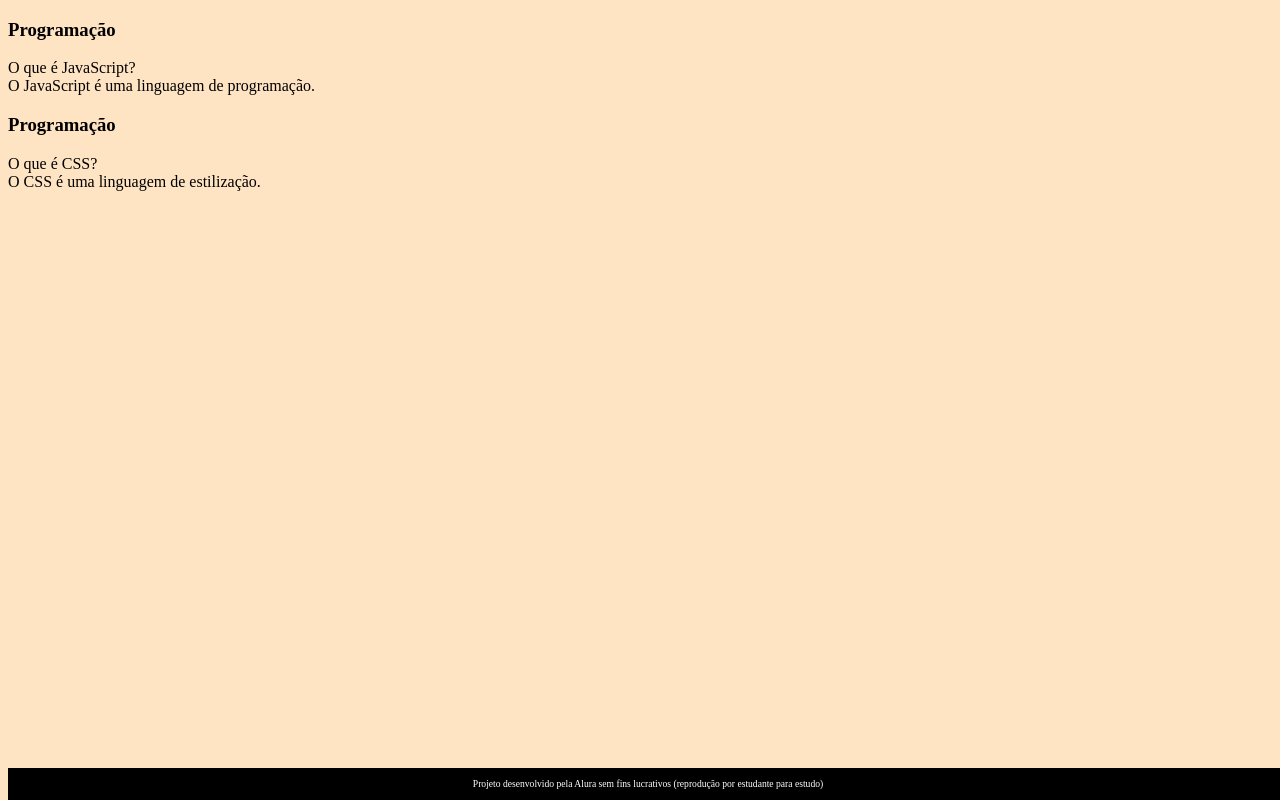
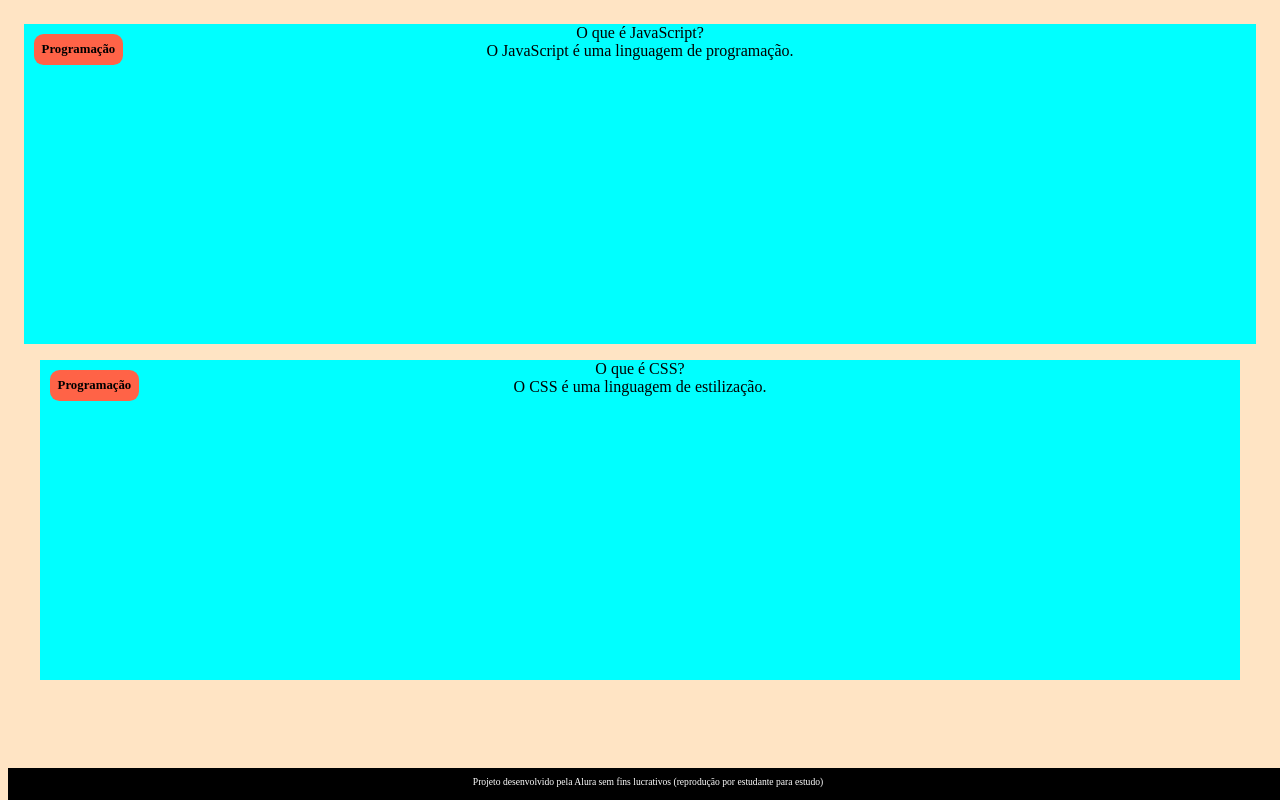
Before and after one commit to Nat-Silva/inter-estudo, a plain HTML site: page index.html in a window 1280 px wide. Drawn offline with Linux system fonts and the light colour scheme; a web font is replaced by a local one.

Commit message:
style.css

```diff
--- a/assets/style.css
+++ b/assets/style.css
@@ -1,20 +1,58 @@
-body{
+body {
     background-color: bisque;
     font-family: Bai Jamjuree;
 }
 
-footer{
-background-color: black;
-color: white;
-position: fixed;
-bottom: 0;
-width: 100%;
-height: 2rem;
-
+#container {
+    display: flex; /* Elementos dispostos em linha */
 }
 
+.cartao {
+    margin: 1rem 1rem;
+    background-color: aqua;
+    height: 20rem;
+    flex-grow: 1;
+    flex-basis: calc(33% - 6rem);
+}
+
+.cartao__conteudo {
+    text-align: center;
+    /* background-color: aquamarine; */
+    height: 100%;
+}
+
+.cartao__conteudo h3 {
+    background-color: tomato;
+    text-align: left;
+    padding: 0.5rem;
+    position: absolute;
+    margin: 0.6rem;
+    border-radius: 0.6rem;
+    font-size: 1vw;
+}
+
+.cartao__conteudo p {
+    margin-top: 1rem;
+    padding: 2rem;
+}
+
+
+
+
+
+
+
 footer {
+    background-color: black;
+    color: white;
+    position: fixed;
+    bottom: 0;
+    width: 100%;
+    height: 2rem;
+}
+
+footer p {
     text-align: center;
     font-size: 0.6rem;
-    margin-top: 0.5rem ;
+    margin-top: 0.5rem;
 }
```
